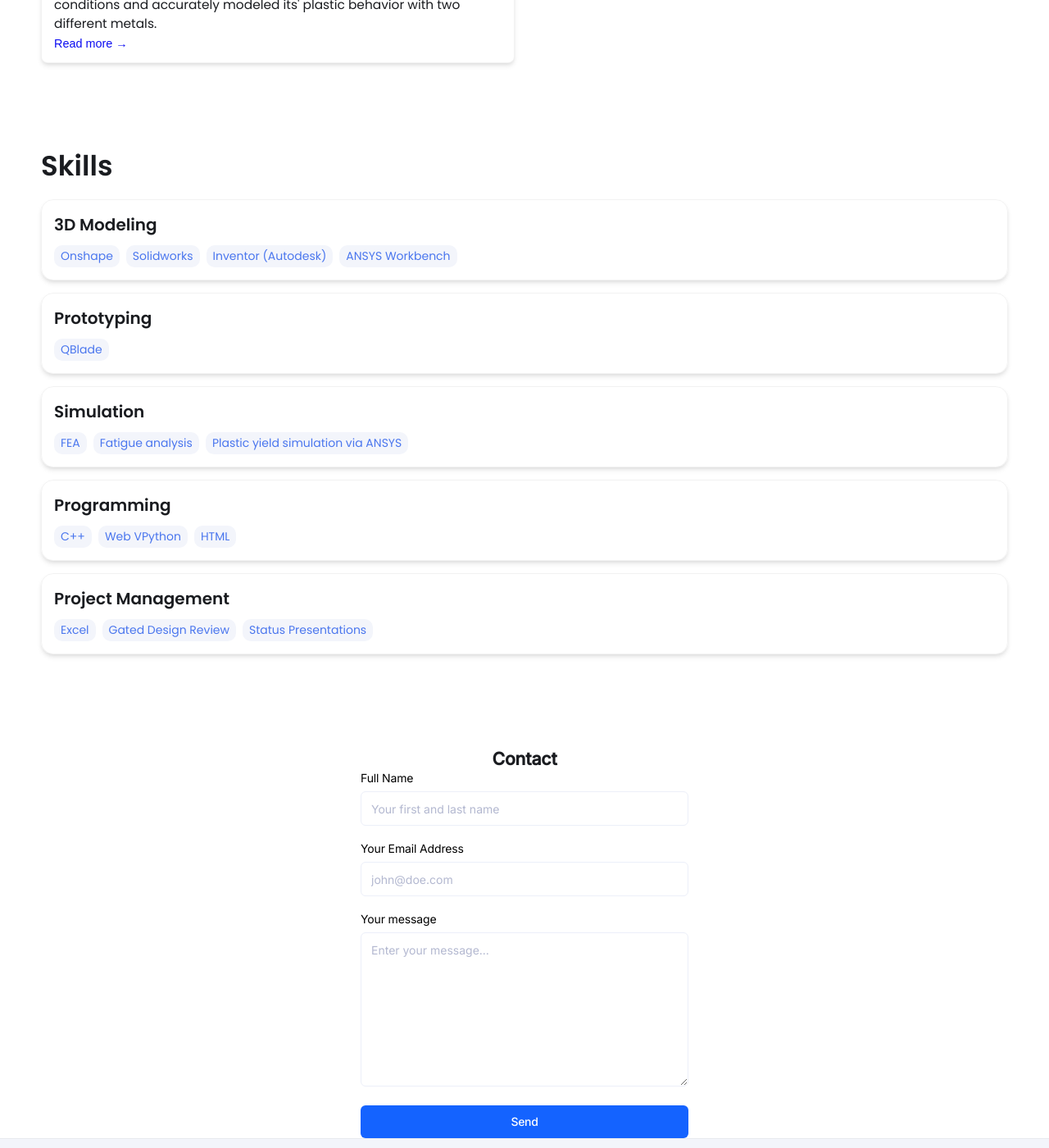
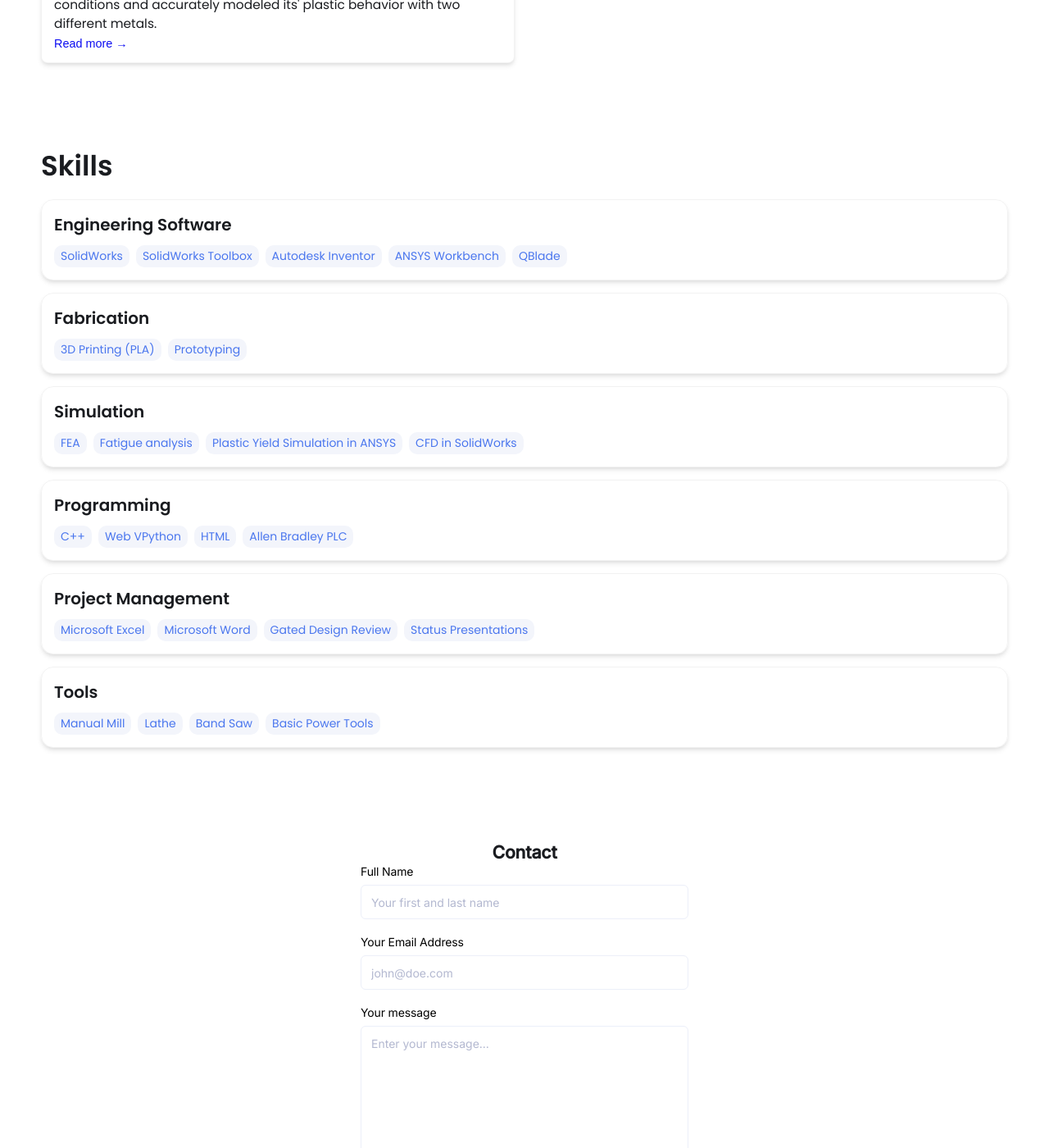
Before and after one commit to JosephWah/JosephW.github.io, a Jekyll site: the page built from index.html, in a window 1280 px wide and 1400 px high, scrolled down 2709 px. Shown: the whole window at 82% size. Built offline with Jekyll 4.4.1, drawn with Linux system fonts in a browser that asks for light colours.

Commit message:
Update _config.yml

```diff
--- a/_config.yml
+++ b/_config.yml
@@ -44,30 +44,41 @@ external-links:    # input only your own url slug. The icons with missing entrie
 
 # Skills Section - Add the list of your Skills by categories/tools. The indentation for each level needs to be precise.
 skills:
-  - category: 3D Modeling
+  - category: Engineering Software
     tools:
-    - Onshape
-    - Solidworks
-    - Inventor (Autodesk)
+    - SolidWorks
+    - SolidWorks Toolbox
+    - Autodesk Inventor
     - ANSYS Workbench
-  - category: Prototyping
+    - QBlade
+  - category: Fabrication
     tools:
-    - QBlade
+    - 3D Printing (PLA)
+    - Prototyping
   - category: Simulation
     tools:
     - FEA
     - Fatigue analysis
-    - Plastic yield simulation via ANSYS
+    - Plastic Yield Simulation in ANSYS
+    - CFD in SolidWorks
   - category: Programming
     tools:
     - C++
     - Web VPython
     - HTML
+    - Allen Bradley PLC
   - category: Project Management
     tools:
-    - Excel
+    - Microsoft Excel
+    - Microsoft Word
     - Gated Design Review
     - Status Presentations
+  - category: Tools
+    tools:
+    - Manual Mill
+    - Lathe
+    - Band Saw
+    - Basic Power Tools
 
 
 # Contact Form Setup. Setup an account and copy over the key. When someone fills out the form, it will be received in your email.
```
